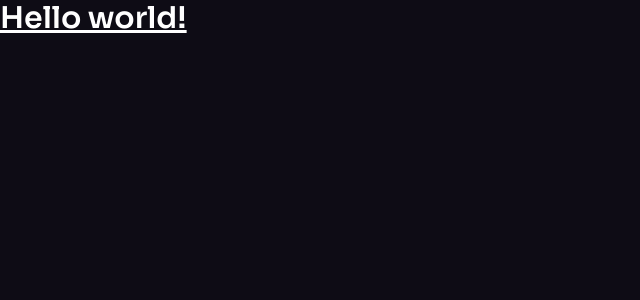
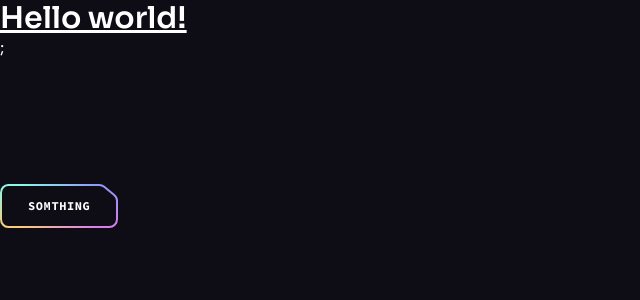
Before and after one commit to MasegoDipela/md-portfolio, a React (Vite) app: page / in a window 1280 px wide. Shown: the top 300 px of the page, without its empty margins (0-640 px from the left). Built offline with nearby package versions, Linux system fonts and the light colour scheme.

Commit message:
Created a reusable button component

```diff
--- a/src/App.jsx
+++ b/src/App.jsx
@@ -1,5 +1,17 @@
-function App() {
-  return <h1 className="text-3xl font-bold underline">Hello world!</h1>;
-}
+import ButtonGradient from "./assets/svg/ButtonGradient";
+import Button from "./components/Button";
+const App = () => {
+  return (
+    <>
+      <h1 className="text-3xl font-bold underline">Hello world!</h1>;
+      <div className="pt-[4.75rem]  lg:pt-[5.25rem] overflow-hidden">
+        <Button className="mt-10" href="#sign-in">
+          Somthing
+        </Button>
+      </div>
+      <ButtonGradient />
+    </>
+  );
+};
 
 export default App;
--- /dev/null
+++ b/src/components/Button.jsx
@@ -0,0 +1,25 @@
+import ButtonSvg from "../assets/svg/ButtonSvg";
+
+const Button = ({ className, href, onClick, children, px, white }) => {
+  const classes = `button relative inline-flex items-center justify-center h-11 transition-colors hover:text-color-1 ${
+    px || "px-7"
+  } ${white ? "text-n-8" : "text-n-1"} ${className || ""}`;
+  const spanClasses = "relative z-10";
+
+  const renderButton = () => (
+    <button className={classes}>
+      <span className={spanClasses}>{children}</span>
+      {ButtonSvg(white)}
+    </button>
+  );
+
+  const renderLink = () => (
+    <a href={href} className={classes}>
+      <span className={spanClasses}>{children}</span>
+      {ButtonSvg(white)}
+    </a>
+  );
+  return href ? renderLink() : renderButton();
+};
+
+export default Button;
```
